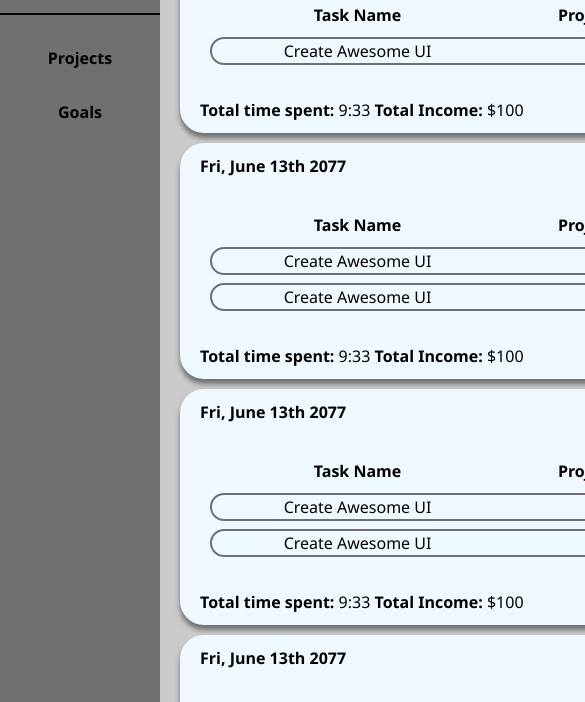
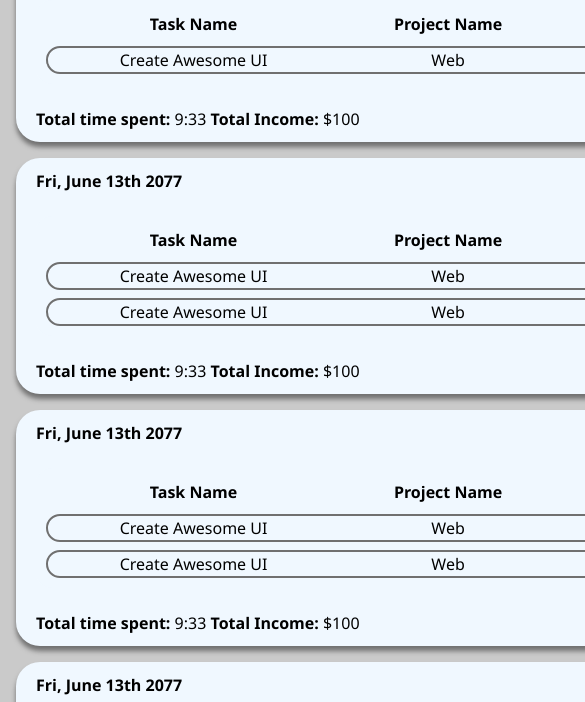
Before and after one commit to MGSDS/8Hours, a plain HTML site: page Source/index.html in a window 390 px wide. Shown: the part 191-893 px from the top of the page, 585 px wide, since content can reach past the window. Drawn offline with Linux system fonts and the light colour scheme.

Commit message:
add media

```diff
--- a/Source/styles/index.css
+++ b/Source/styles/index.css
@@ -55,3 +55,15 @@ body{
     margin: 0;
     padding: 0;
 }
+
+@media screen and (max-width: 1100px) {
+    .nav {
+        display: none;
+    }
+
+    .body {
+        grid-template-areas:
+        "head head head"
+        "main main main";
+    }
+}
--- a/Source/styles/island/__input/island__input.css
+++ b/Source/styles/island/__input/island__input.css
@@ -2,5 +2,5 @@
     margin: 0.1em;
     padding: 0.25em 0.5em;
     flex-grow: 5;
-    min-width: 3em;
+    min-width: 1.5em;
 }
--- a/Source/styles/main/__island/main__island.css
+++ b/Source/styles/main/__island/main__island.css
@@ -1,4 +1,4 @@
 .main__island {
     background-color: aliceblue;
-    margin: 5px 20px;
+    margin: 0.5em 1em;
 }
```
